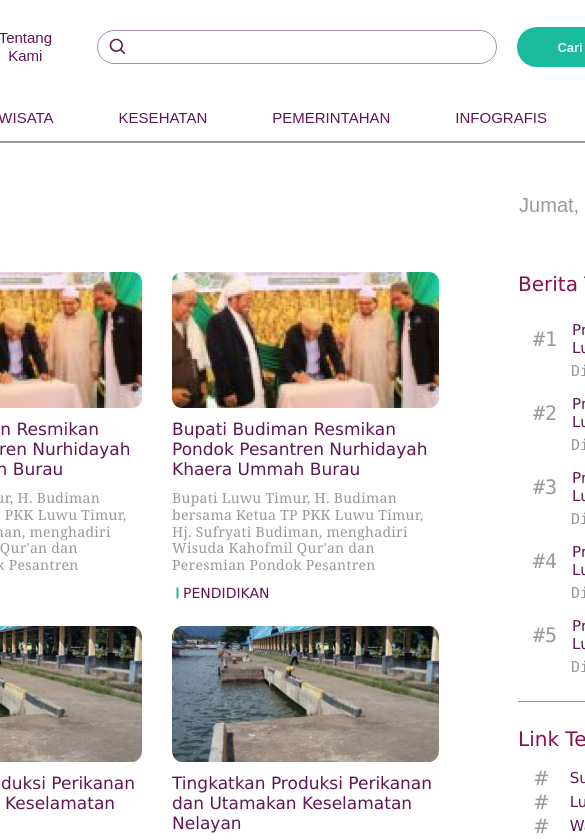
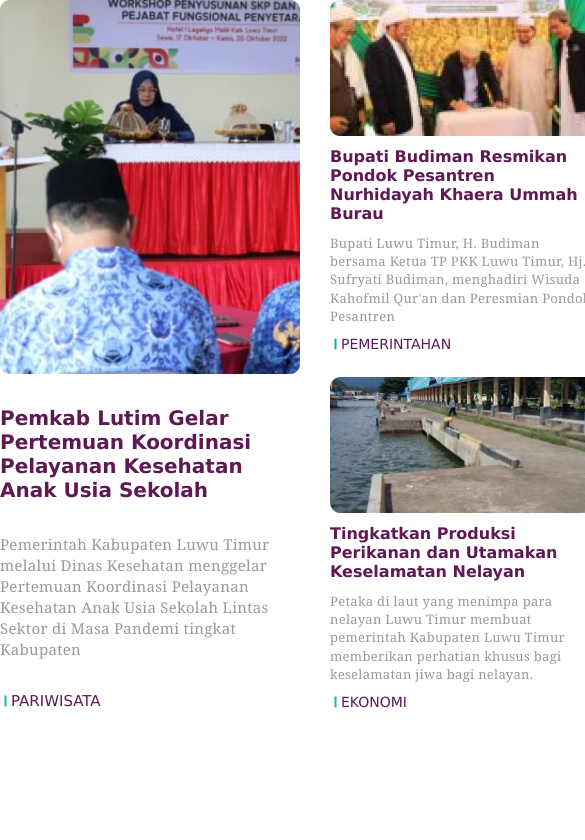
Before and after one commit to achmadjie/Wartalutim-2.0, a React (Create React App) app: page / in a window 390 px wide. Shown: the top 840 px of the page, 585 px wide, since content can reach past the window. Built offline with nearby package versions, Linux system fonts and the light colour scheme.

Commit message:
create mobile-responsive website

```diff
--- a/src/App.jsx
+++ b/src/App.jsx
@@ -3,27 +3,29 @@ import Navbar from "./components/navbar/Navbar";
 import Footer from "./components/footer/Footer"
 import Home from "./pages/homepage/Homepage";
 import About from "./pages/about/About";
+import WelcomeDate from "./components/welcome-date/WelcomeDate";
+import Headlines from "./components/headlines/Headlines";
 import './App.css';
 
 function App() {
   return (
     <div className="App">
       {
-        <Navbar />
+        // <Navbar />
       }
 
       {
-        // <Posters />
+        <Headlines />
       }
 
       <Routes>
-        <Route index path = "/" element={<Home />} />
-        <Route path = "/home" element={<Home />} />
+        {/* <Route index path = "/" element={<Home />} /> */}
+        {/* <Route path = "/home" element={<Home />} /> */}
         <Route path = "/about" element={<About />} />
       </Routes>
 
       {
-        <Footer />
+        // <Footer />
       }
     </div>
   );
--- a/src/components/footer/Footer.jsx
+++ b/src/components/footer/Footer.jsx
@@ -5,6 +5,7 @@ import { FaFacebookF } from "react-icons/fa";
 import { AiFillHome, AiFillInstagram } from "react-icons/ai";
 import { BsTelephoneFill, BsTwitter } from "react-icons/bs";
 import { MdPlace, MdEmail } from "react-icons/md";
+import { Link } from "react-router-dom";
 import styles from "./Footer.module.css";
 
 export default function Footer() {
@@ -16,10 +17,12 @@ export default function Footer() {
           <div className={styles.contact_us_details_container}>
             <div className={styles.data_details}>
               <MdPlace className={styles.contact_us_logo} />
+              <Link to="https://goo.gl/maps/ZGpSMRZta7x66kcT8">
                 <p className={styles.email_address_text}>
                   Jl. Soekarno-Hatta Puncak Indah, Malili, Kab. Luwu Timur,
                   Prov. Sulawesi Selatan
                 </p>
+              </Link>
             </div>
             <div className={styles.contact_us_details}>
               <div className={styles.data_details}>
@@ -48,12 +51,16 @@ export default function Footer() {
           <div className={styles.contact_us_details_container}>
             <div className={styles.data_details}>
               <AiFillHome className={styles.contact_us_logo} />
+              <Link to="/home">
                 <p className={styles.email_address_text}>Beranda</p>
+              </Link>
             </div>
             <div className={styles.contact_us_details}>
               <div className={styles.data_details}>
                 <FcAbout className={styles.contact_us_logo} />
+                <Link to="/about">
                   <p className={styles.email_address_text}>Tentang Kami</p>
+                </Link>
               </div>
             </div>
           </div>
@@ -63,22 +70,28 @@ export default function Footer() {
           <div className={styles.contact_us_details_container}>
             <div className={styles.data_details}>
               <FaFacebookF className={styles.contact_us_logo} />
+              <Link to="https://www.facebook.com/diskominfolutim">
                 <p className={styles.email_address_text}>
                   Dinas Kominfo SP Luwu Timur
                 </p>
+              </Link>
             </div>
             <div className={styles.contact_us_details}>
               <div className={styles.data_details}>
                 <AiFillInstagram className={styles.contact_us_logo} />
+                <Link to="https://www.instagram.com/dinas_kominfo_sp_luwu_timur/">
                   <p className={styles.email_address_text}>
                     dinas_kominfo_sp_luwu_timur
                   </p>
+                </Link>
               </div>
             </div>
             <div className={styles.contact_us_details}>
               <div className={styles.data_details}>
                 <BsTwitter className={styles.contact_us_logo} />
+                <Link to="https://twitter.com/diskominfolutim">
                   <p className={styles.email_address_text}>@diskominfolutim</p>
+                </Link>
               </div>
             </div>
           </div>
--- a/src/components/footer/Footer.module.css
+++ b/src/components/footer/Footer.module.css
@@ -65,6 +65,7 @@
 	font-size: var(--font-15);
 	font-weight: 400;
 	color: var(--bluesky);
+	cursor: default;
 }
 
 .footer_line{
--- a/src/components/headlines/Headlines.module.css
+++ b/src/components/headlines/Headlines.module.css
@@ -26,7 +26,14 @@
 	height: auto;
 	font-family: var(--font-verdana);
 	color: var(--purple);
-	font-size: var(--font-25);
+	font-size: var(--font-20);
+	font-weight: 600;
+	transition: 0.5s ease-out;
+}
+
+.headlines_title_single:hover{
+	color: var(--tosca);
+	cursor: pointer;
 }
 
 .headlines_desc_single{
@@ -37,7 +44,7 @@
 	font-family: var(--font-georgia);
 	color: var(--grey);
 	font-size: var(--font-15);
-	line-height: 1.2;
+	line-height: 1.4;
 	letter-spacing: 0.3px;
 }
 
@@ -87,7 +94,14 @@
 	height: auto;
 	font-family: var(--font-verdana);
 	color: var(--purple);
-	font-size: var(--font-17);
+	font-size: var(--font-16);
+	font-weight: 600;
+	transition: 0.5s ease-out;
+}
+
+.headlines_title_double:hover{
+	color: var(--tosca);
+	cursor: pointer;
 }
 
 .headlines_desc_double{
@@ -97,8 +111,8 @@
 	height: auto;
 	font-family: var(--font-georgia);
 	color: var(--grey);
-	font-size: var(--font-14);
-	line-height: 1.2;
+	font-size: var(--font-13);
+	line-height: 1.4;
 	letter-spacing: 0.3px;
 }
 
--- a/src/components/navbar/Navbar.jsx
+++ b/src/components/navbar/Navbar.jsx
@@ -3,13 +3,16 @@ import { Link } from "react-router-dom";
 import wartalutim_logo from "../../assets/images/logo.png";
 import { BiSearch } from "react-icons/bi";
 import { AiOutlineDown } from "react-icons/ai";
+import { FiMenu } from "react-icons/fi";
 import "@fontsource/montserrat";
 import styles from "./Navbar.module.css";
 
 export default function navbar() {
   return (
     <nav className={styles.navbar_container}>
+      <div className={styles.mobile_menu}>
         <div className={styles.nav_search_logo}>
+          <FiMenu className={styles.mobile_menu_icon} />
           <Link to="/home">
             <img
               className={styles.wartalutim_logo}
@@ -36,6 +39,8 @@ export default function navbar() {
             <button className={styles.add_menu_btn}>Tambahkan Menu</button>
           </div>
         </div>
+      </div>
+      <hr className={styles.horiz_rule} />
       <nav className={styles.navbar_menu_container}>
         <div className={styles.menu}>
           <ul className={styles.menu_list}>
--- a/src/components/navbar/Navbar.module.css
+++ b/src/components/navbar/Navbar.module.css
@@ -2,9 +2,10 @@
 .navbar_container {
   display: flex;
   flex-direction: column;
-  gap: 2.188rem;
+  row-gap: 2.188rem;
   margin-bottom: 50px;
   margin-top: 20px;
+  flex-wrap: wrap;
 }
 
 .wartalutim_logo {
@@ -17,8 +18,7 @@
   display: flex;
   flex-direction: row;
   align-items: center;
-  justify-content: center;
-  column-gap: 45px;
+  justify-content: space-around;
 }
 
 .vert_rule {
@@ -120,3 +120,48 @@
   border-top: 2px solid var(--grey);
   width: 1300px;
 }
+
+@media screen and (min-width: 991px){
+  .mobile_menu_icon, .horiz_rule{
+    display: none;
+  }
+}
+
+@media screen and (max-width: 990px) {
+  .nav_menu, .search_bar, .vert_rule, .search_btn, .navbar_menu_container{
+    display: none;
+  }
+
+  .navbar_container{
+    margin: 0;
+    row-gap: 0;
+  }
+
+  .mobile_menu{
+    display: flex;
+    flex-direction: column;
+    padding: 15px 0;
+  }
+
+  .mobile_menu_icon{
+    width: 30px;
+    height: 30px;
+    color: var(--tosca);
+  }
+
+  .wartalutim_logo{
+    height: 31px;
+    width: 150px;
+  }
+
+  .add_menu_btn{
+    font-size: 10px;
+    width: auto;
+    height: auto;
+    padding: 7px 10px;
+  }
+
+  .horiz_rule{
+    border: 2px solid var(--grey);
+  }
+}
--- a/src/components/welcome-date/WelcomeDate.module.css
+++ b/src/components/welcome-date/WelcomeDate.module.css
@@ -6,7 +6,6 @@
 	column-gap: 632px;
 	cursor: default;
 	width: 1300px;
-
 }
 
 .welcome_text h2{
@@ -22,3 +21,19 @@
 	font-size: var(--font-20);
 	font-weight: normal;
 }
+
+@media screen and (max-width: 990px){
+	.welcome_date_container{
+		column-gap: 0;
+		width: auto;
+		justify-content: space-between;
+	}
+
+	.welcome_text h2{
+		font-size: var(--font-13);
+	}
+
+	.date_text h2{
+		font-size: var(--font-13);
+	}
+}
--- a/src/index.css
+++ b/src/index.css
@@ -8,6 +8,7 @@
     --font-13: 13px;
     --font-15: 15px;
     --font-14: 14px;
+    --font-16: 16px;
     --font-17: 17px;
     --font-20: 20px;
     --font-25: 25px;
@@ -26,3 +27,7 @@
   list-style-type: none;
   text-decoration: none;
 }
+
+body::-webkit-scrollbar{
+  display: none;
+}
```
Lines whose indentation alone changed are shown as unchanged.
